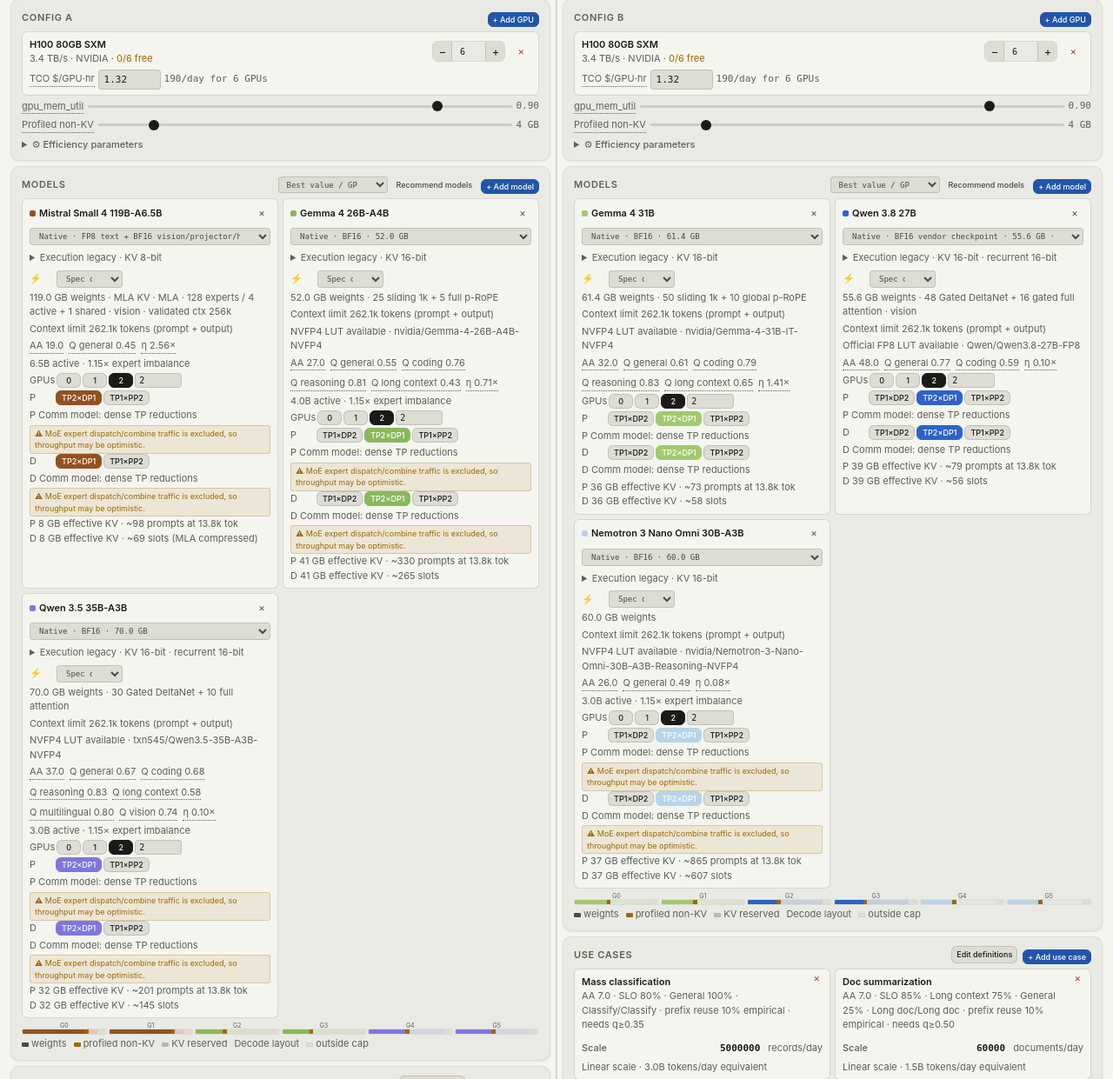
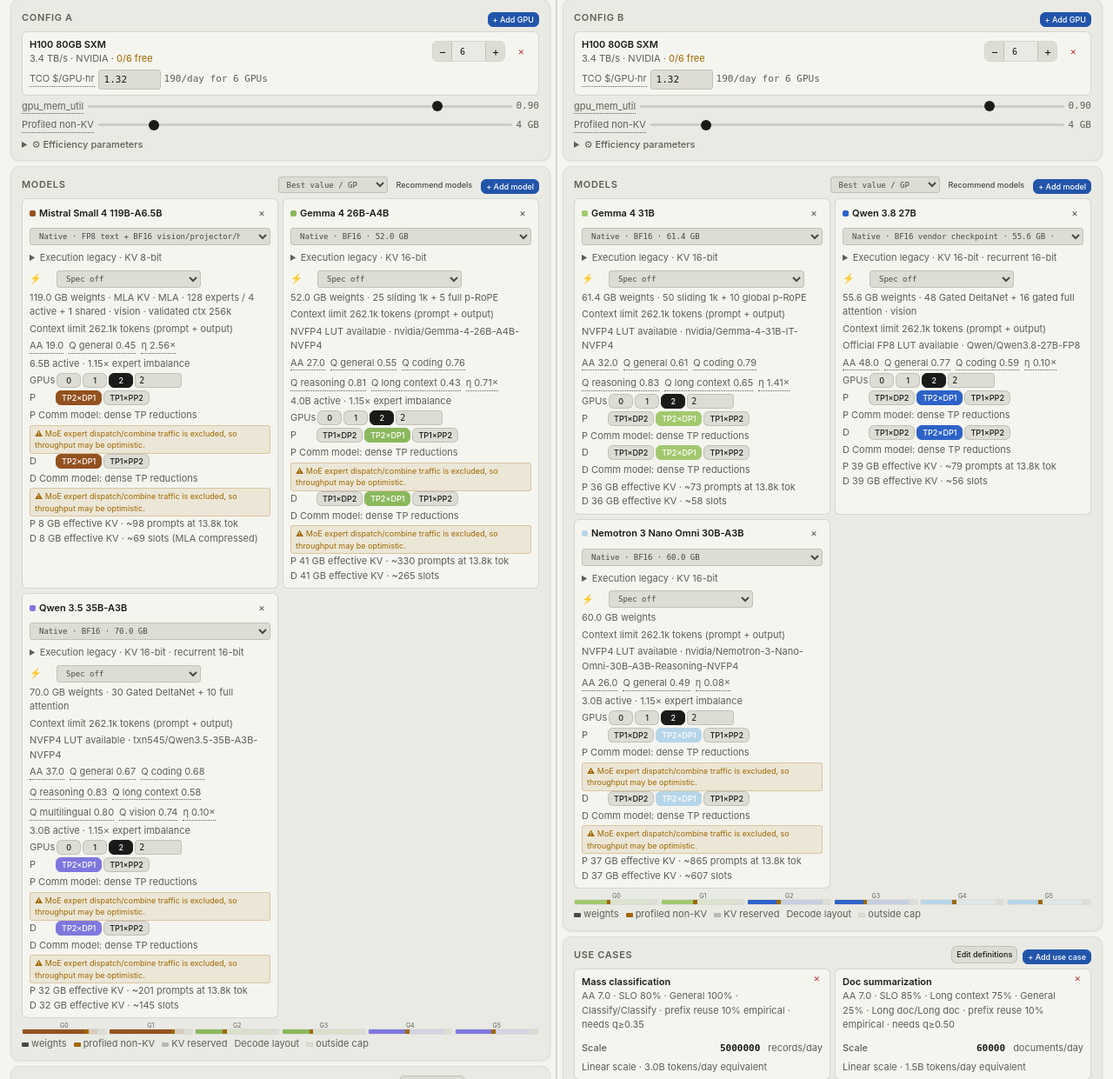
Before and after one commit to HGskrd/gpullmusagemodeler, a Flask app: page / in a window 1280 px wide. Shown: the part 112-1353 px from the top of the page at 87% size. Run offline with Flask 3, Linux system fonts and the light colour scheme; data comes from the database, SQL or seed files in the repository; data that the repository does not hold is empty; some libraries are stand-ins or nearby versions.

Commit message:
Fix planner dropdown layout and invalidate stale frontend assets

```diff
--- a/app.py
+++ b/app.py
@@ -18,6 +18,7 @@ from web.admin import admin_bp
 from web.agent_api import agent_api_bp
 from web.analytics import register_analytics
 from web.api import api_bp
+from web.assets import register_asset_versions
 from web.cache import FingerprintCache, ScopedRevisionCache
 from web.config import (
     ADMIN_LOGIN_RATE_LIMIT,
@@ -127,6 +128,7 @@ def create_app(config: dict | None = None) -> Flask:
     ):
         application.register_blueprint(blueprint)
 
+    register_asset_versions(application)
     register_middleware(application)
     # Registered after the middleware so it runs first among after_request
     # hooks: a visitor id it creates still gets its cookie set.
--- a/static/app.js
+++ b/static/app.js
@@ -229,7 +229,7 @@ function tooltipBase(theme, trigger, formatter) {
     borderWidth: 1,
     padding: [9, 13],
     confine: true,
-    extraCssText: `box-shadow:0 6px 24px ${shadow};border-radius:7px;font-family:${theme.fontFamily};line-height:1.35;max-width:min(460px,calc(100vw - 24px));overflow-wrap:anywhere;`,
+    extraCssText: `box-shadow:0 6px 24px ${shadow};border-radius:7px;font-family:${theme.fontFamily};line-height:1.35;max-width:min(460px,calc(100vw - 24px));white-space:normal;overflow-wrap:anywhere;`,
     textStyle: { color: theme.text, fontFamily: theme.fontFamily, fontSize: 11 },
     axisPointer: trigger === 'axis' ? {
       type: 'cross',
@@ -257,7 +257,7 @@ function baseOption(theme, tooltipFormatter, trigger) {
 
 function axisRow(p, theme, yStr) {
   const oom = yStr === 'OOM';
-  return `<div style="display:flex;align-items:center;gap:7px;padding:2px 0;font-family:${theme.fontFamily};font-size:11px;">` +
+  return `<div style="display:flex;flex-wrap:wrap;align-items:center;gap:7px;padding:2px 0;font-family:${theme.fontFamily};font-size:11px;">` +
     `<span style="display:inline-block;width:10px;height:2.5px;border-radius:2px;background:${p.color};flex-shrink:0;"></span>` +
     `<span style="flex:1;overflow:hidden;text-overflow:ellipsis;white-space:nowrap;max-width:160px;color:${theme.text};">${escapeTooltipHtml(p.seriesName)}</span>` +
     `<span style="font-weight:600;margin-left:4px;color:${oom ? 'var(--red)' : theme.text};">${yStr}</span>` +
@@ -461,7 +461,7 @@ function renderChart(data) {
             const yStr = raw?.y != null ? `${fmtUserTok(Number(raw.y))} tok/s/user` : 'OOM';
             const detail = raw?.y != null ? ` <span style="color:${theme.tc};font-size:10px;">total ${Number(raw.total_tps).toLocaleString()} tok/s · ${Number(raw.lat).toFixed(1)}ms/tok</span>` : '';
             const oom = raw?.y == null;
-            html += `<div style="display:flex;align-items:center;gap:7px;padding:2px 0;font-family:${theme.fontFamily};font-size:11px;">` +
+            html += `<div style="display:flex;flex-wrap:wrap;align-items:center;gap:7px;padding:2px 0;font-family:${theme.fontFamily};font-size:11px;">` +
               `<span style="display:inline-block;width:10px;height:2.5px;border-radius:2px;background:${p.color};flex-shrink:0;"></span>` +
               `<span style="flex:1;overflow:hidden;text-overflow:ellipsis;white-space:nowrap;max-width:140px;color:${theme.text};">${escapeTooltipHtml(p.seriesName)}</span>` +
               `<span style="margin-left:4px;text-align:right;font-weight:600;color:${oom ? 'var(--red)' : theme.text};">${yStr}${detail}</span>` +
@@ -516,7 +516,7 @@ function renderChart(data) {
             const yStr = raw?.y != null ? `${fmtRate(Number(raw.y))} req/s` : 'OOM';
             const detail = raw?.y != null ? ` <span style="color:${theme.tc};font-size:10px;">avg in ${Number(raw.in_len).toLocaleString()} / out ${Number(raw.out_len).toLocaleString()} · ${Number(raw.tps).toLocaleString()} tok/s</span>` : '';
             const oom = raw?.y == null;
-            html += `<div style="display:flex;align-items:center;gap:7px;padding:2px 0;font-family:${theme.fontFamily};font-size:11px;">` +
+            html += `<div style="display:flex;flex-wrap:wrap;align-items:center;gap:7px;padding:2px 0;font-family:${theme.fontFamily};font-size:11px;">` +
               `<span style="display:inline-block;width:10px;height:2.5px;border-radius:2px;background:${p.color};flex-shrink:0;"></span>` +
               `<span style="flex:1;overflow:hidden;text-overflow:ellipsis;white-space:nowrap;max-width:140px;color:${theme.text};">${escapeTooltipHtml(p.seriesName)}</span>` +
               `<span style="margin-left:4px;text-align:right;font-weight:600;color:${oom ? 'var(--red)' : theme.text};">${yStr}${detail}</span>` +
@@ -571,7 +571,7 @@ function renderChart(data) {
             const detail = raw?.y != null
               ? ` <span style="color:${theme.tc};font-size:10px;">max ${fmtBatch(Number(raw.max_users || 0))} users · ${Number(raw.per_user_tps || 0).toFixed(1)} tok/s/user · ${Number(raw.step_ms || 0).toFixed(1)}ms step</span>`
               : '';
-            html += `<div style="display:flex;align-items:center;gap:7px;padding:2px 0;font-family:${theme.fontFamily};font-size:11px;">` +
+            html += `<div style="display:flex;flex-wrap:wrap;align-items:center;gap:7px;padding:2px 0;font-family:${theme.fontFamily};font-size:11px;">` +
               `<span style="display:inline-block;width:10px;height:2.5px;border-radius:2px;background:${p.color};flex-shrink:0;"></span>` +
               `<span style="flex:1;overflow:hidden;text-overflow:ellipsis;white-space:nowrap;max-width:140px;color:${theme.text};">${escapeTooltipHtml(p.seriesName)}</span>` +
               `<span style="margin-left:4px;text-align:right;font-weight:600;color:${raw?.y == null ? 'var(--red)' : (ok ? theme.text : 'var(--amber)')};">${yStr}${detail}</span>` +
@@ -616,9 +616,9 @@ function renderChart(data) {
           ? `border-radius:50%;background:${params.color};`
           : `transform:rotate(45deg);background:${params.color};`;
         let html = axisHeader(theme, 'WER', `${fmtWer(raw.wer)} · ${raw.language || 'Benchmark'}`);
-        html += `<div style="display:flex;align-items:center;gap:7px;padding:2px 0;font-family:${theme.fontFamily};font-size:11px;">` +
+        html += `<div style="display:flex;flex-wrap:wrap;align-items:center;gap:7px;padding:2px 0;font-family:${theme.fontFamily};font-size:11px;">` +
           `<span style="display:inline-block;width:10px;height:10px;${markerStyle}flex-shrink:0;"></span>` +
-          `<span style="flex:1;color:${theme.text};">${escapeTooltipHtml(params.seriesName)}</span>` +
+          `<span style="flex:1;min-width:0;color:${theme.text};">${escapeTooltipHtml(params.seriesName)}</span>` +
           `<span style="margin-left:8px;font-weight:600;color:${theme.text};">${fmtBatch(Number(raw.max_users))} streams</span>` +
           `</div>`;
         html += hardwareDisclosureHtml(params, theme);
@@ -694,9 +694,9 @@ function renderChart(data) {
         const raw = params.data?.raw;
         if (!raw) return '';
         let html = axisHeader(theme, 'Peak throughput', `${fmtRate(Number(raw.docs_per_second))} docs/s`);
-        html += `<div style="display:flex;align-items:center;gap:7px;padding:2px 0;font-family:${theme.fontFamily};font-size:11px;">` +
+        html += `<div style="display:flex;flex-wrap:wrap;align-items:center;gap:7px;padding:2px 0;font-family:${theme.fontFamily};font-size:11px;">` +
           `<span style="display:inline-block;width:10px;height:10px;border-radius:50%;background:${params.color};flex-shrink:0;"></span>` +
-          `<span style="flex:1;color:${theme.text};">${escapeTooltipHtml(params.seriesName)}</span>` +
+          `<span style="flex:1;min-width:0;color:${theme.text};">${escapeTooltipHtml(params.seriesName)}</span>` +
           `<span style="margin-left:8px;font-weight:600;color:${theme.text};">${raw.quality_metric || 'quality'} ${fmtQuality(raw.quality)}</span>` +
           `</div>`;
         html += hardwareDisclosureHtml(params, theme);
@@ -803,6 +803,14 @@ document.addEventListener('click', e => {
   if (!e.target.closest('.picker') && !e.target.closest('[data-picker]')) closePicker();
 });
 
+function positionPicker(picker) {
+  if (!picker?.isConnected) return;
+  picker.style.transform = '';
+  const bounds = picker.getBoundingClientRect();
+  const shift = Math.max(12 - bounds.left, Math.min(0, window.innerWidth - 12 - bounds.right));
+  picker.style.transform = `translateX(${shift}px)`;
+}
+
 function togglePicker(btn, url) {
   const wrap = btn.closest('.picker-wrap');
   const shouldCloseOnly = openPicker && openPicker.parentElement === wrap;
@@ -812,6 +820,7 @@ function togglePicker(btn, url) {
   pk.className = 'picker';
   pk.innerHTML = '<div style="padding:10px;text-align:center;" class="T">Loading...</div>';
   wrap.appendChild(pk);
+  positionPicker(pk);
   openPicker = pk;
   btn.setAttribute('aria-expanded', 'true');
   pk.setAttribute('role', 'dialog');
@@ -819,6 +828,7 @@ function togglePicker(btn, url) {
   fetch(withTabUrl(url), { headers: requestHeaders() }).then(r => r.text()).then(html => {
     replaceHtml(pk, html);
     initGpuPicker(pk);
+    positionPicker(pk);
   });
 }
 
@@ -1171,6 +1181,7 @@ if (colorSchemeQuery.addEventListener) {
 }
 
 window.addEventListener('resize', () => {
+  positionPicker(openPicker);
   if (chart) chart.resize();
 });
 
--- a/static/style.css
+++ b/static/style.css
@@ -219,8 +219,9 @@ input[type="range"]::-webkit-slider-thumb {
 }
 
 .prec-select {
-  width: 76px;
-  min-width: 76px;
+  width: auto;
+  max-width: 100%;
+  min-width: min(76px, 100%);
   height: 20px;
   padding: 1px 18px 1px 6px;
   border-radius: 4px;
@@ -883,7 +884,7 @@ input[type="range"]::-webkit-slider-thumb {
 .picker:has([data-gpu-picker]) { width:360px; max-width:min(360px, calc(100vw - 24px)); max-height:320px; }
 .gpu-picker-headbar { padding:6px 10px; border-bottom:1px solid var(--b1); position:sticky; top:0; background:var(--bg0); z-index:2; }
 .gpu-picker-search { width:100%; height:24px; padding:3px 6px; font:11px var(--sans); }
-.gpu-picker-tabs { display:flex; gap:3px; margin-top:5px; }
+.gpu-picker-tabs { display:flex; flex-wrap:wrap; gap:3px; margin-top:5px; }
 .gpu-picker-tabs button { font:10px var(--sans); padding:2px 6px; }
 .gpu-count-sel { display:flex; align-items:center; gap:3px; margin-top:5px; font-size:10px; color:var(--fg2); }
 .gpu-count-sel span { margin-right:4px; }
@@ -892,7 +893,7 @@ input[type="range"]::-webkit-slider-thumb {
 .gpu-picker-hint { font:9px var(--sans); color:var(--fg2); padding:4px 10px; border-bottom:1px solid var(--b0); }
 .gpu-picker-family { display:flex; align-items:baseline; gap:6px; padding:6px 10px; border-bottom:1px solid var(--b0); }
 .gpu-picker-family-name { flex:0 0 61px; font:600 11px/1.3 var(--sans); }
-.gpu-picker-variants { display:flex; flex-wrap:wrap; gap:4px; align-items:center; }
+.gpu-picker-variants { display:flex; min-width:0; flex-wrap:wrap; gap:4px; align-items:center; }
 .gpu-picker-variants button { font:10px/1.3 var(--sans); padding:2px 5px; white-space:nowrap; }
 .gpu-picker-apple .gpu-picker-family-name { flex-basis:120px; }
 .gpu-picker-family:hover { background:var(--bg1); }
--- /dev/null
+++ b/web/assets.py
@@ -0,0 +1,21 @@
+"""Keep HTML and its cached CSS/JavaScript on the same asset revision."""
+
+from hashlib import sha256
+from pathlib import Path
+
+from flask import Flask
+
+
+def register_asset_versions(application: Flask) -> None:
+    """Fingerprint assets once per app startup, including across container builds."""
+    root = Path(application.static_folder or "static")
+    versions = {
+        path.relative_to(root).as_posix(): sha256(path.read_bytes()).hexdigest()[:16]
+        for path in root.rglob("*")
+        if path.is_file() and path.suffix in {".css", ".js"}
+    }
+
+    @application.url_defaults
+    def asset_version(endpoint: str, values: dict) -> None:
+        if endpoint == "static" and (version := versions.get(values.get("filename", ""))):
+            values.setdefault("v", version)
```
Also changed, not shown: tests/test_asset_versions.py (added, +42 -0 lines).
